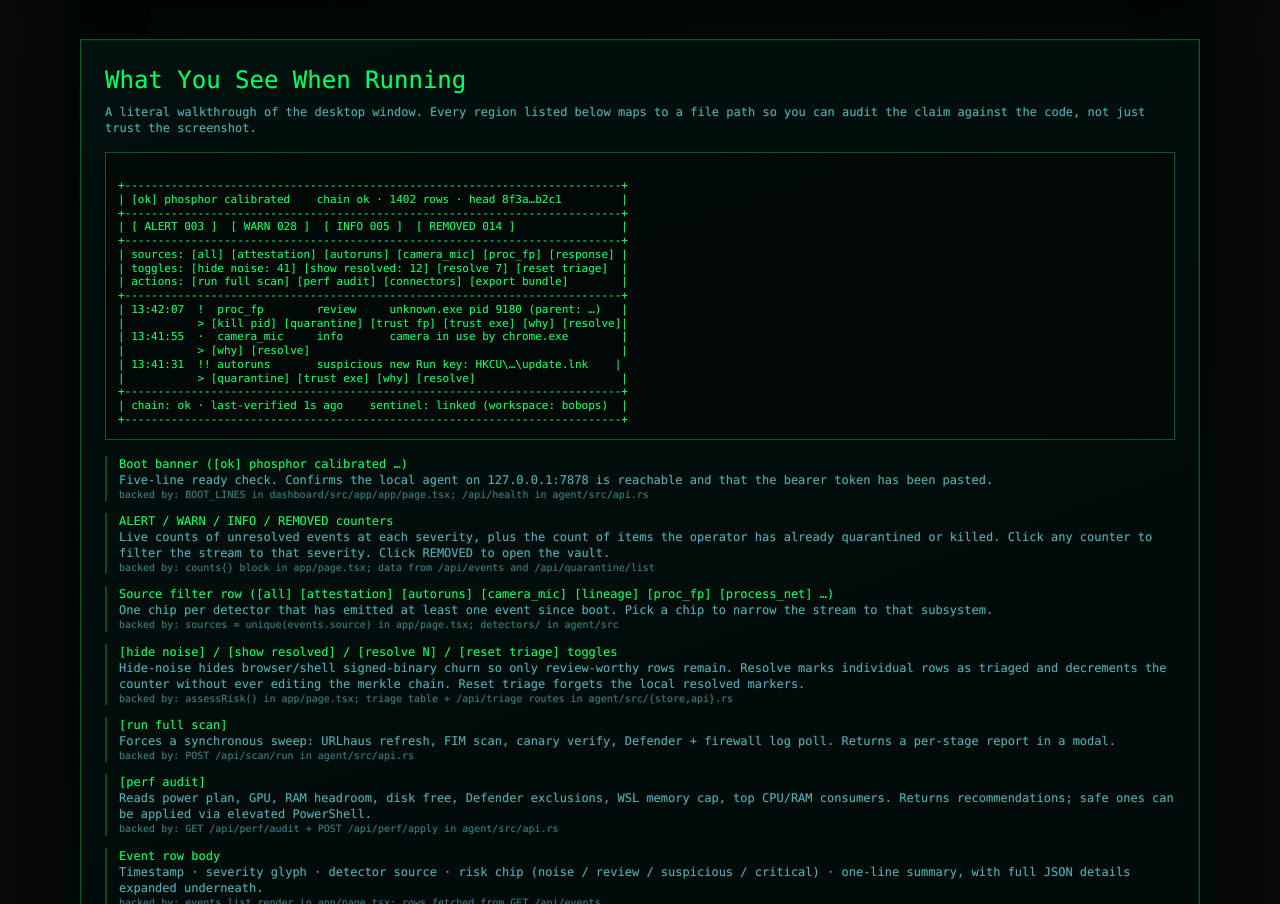
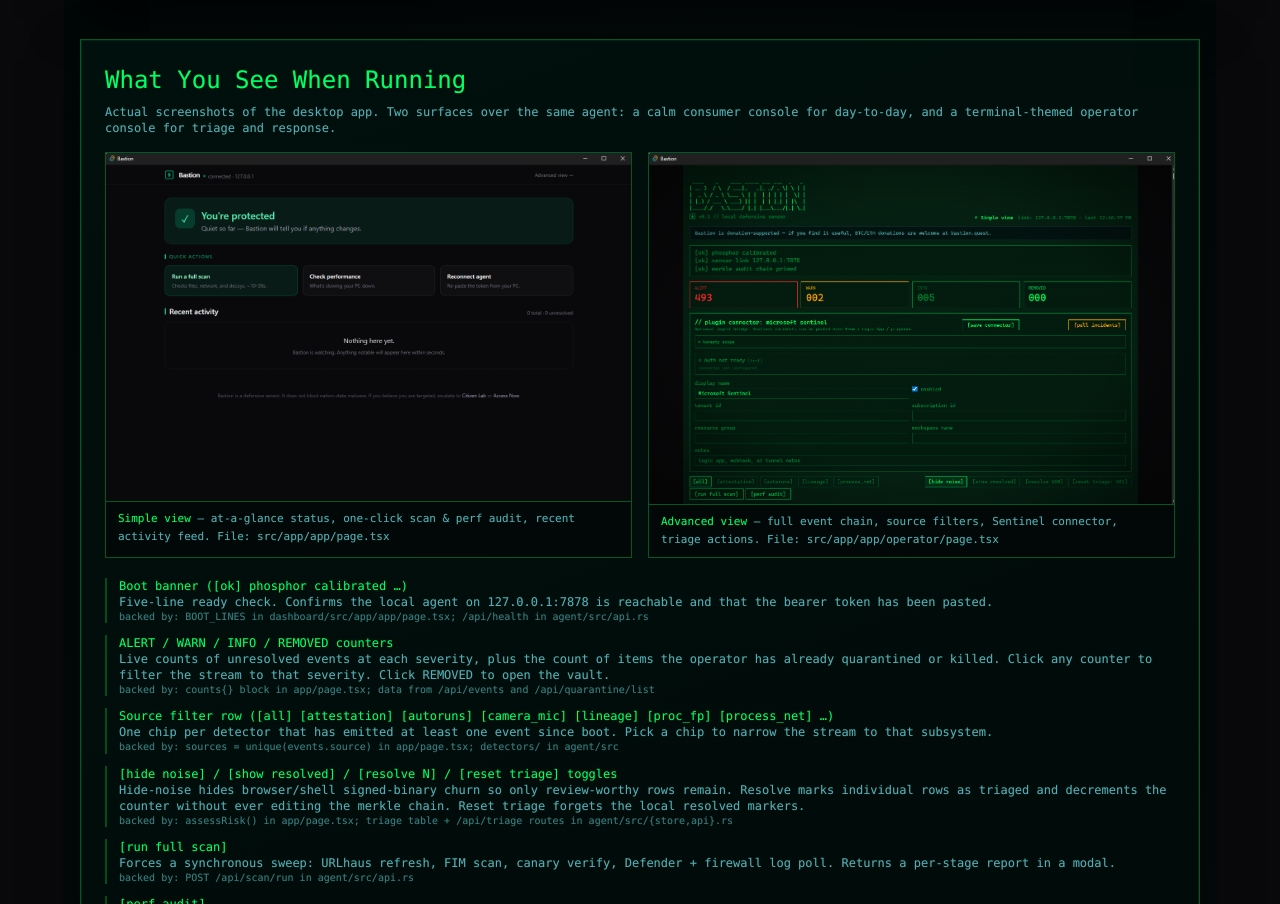
Before and after one commit to 1800bobrossdotcom-byte/bastion, a Next.js app: page / in a window 1280 px wide. Shown: the part 2042-2946 px from the top of the page. Built offline with nearby package versions, Linux system fonts and the light colour scheme.

Commit message:
feat(site): real app screenshots on landing

```diff
--- a/src/app/page.tsx
+++ b/src/app/page.tsx
@@ -1,5 +1,6 @@
 import AccessGateClient from "./wallet-access-client";
 import BastionMark from "@/components/BastionMark";
+import Image from "next/image";
 
 const MATRIX = [
   { trait: "Open source codebase",                             bastion: "yes",     mcafee: "no",      norton: "no",      defender: "partial", crowdstrike: "no",      sentinelone: "no",      malwarebytes: "no",      huntress: "no" },
@@ -290,29 +291,38 @@ export default function LandingPage() {
       <section className="panel mb-10 p-5 sm:p-6">
         <h2 className="text-xl sm:text-2xl text-[color:var(--color-phosphor)] mb-2">What You See When Running</h2>
         <p className="text-[color:var(--color-ice-dim)] mb-4 text-xs">
-          A literal walkthrough of the desktop window. Every region listed below maps to a file path so you can audit the
-          claim against the code, not just trust the screenshot.
+          Actual screenshots of the desktop app. Two surfaces over the same agent: a calm consumer console for
+          day-to-day, and a terminal-themed operator console for triage and response.
         </p>
-        <pre className="text-[10px] sm:text-[11px] leading-tight bg-black/40 border border-[color:var(--color-line)] p-3 overflow-x-auto text-[color:var(--color-phosphor)]">{`
-+---------------------------------------------------------------------------+
-| [ok] phosphor calibrated    chain ok · 1402 rows · head 8f3a…b2c1         |
-+---------------------------------------------------------------------------+
-| [ ALERT 003 ]  [ WARN 028 ]  [ INFO 005 ]  [ REMOVED 014 ]                |
-+---------------------------------------------------------------------------+
-| sources: [all] [attestation] [autoruns] [camera_mic] [proc_fp] [response] |
-| toggles: [hide noise: 41] [show resolved: 12] [resolve 7] [reset triage]  |
-| actions: [run full scan] [perf audit] [connectors] [export bundle]        |
-+---------------------------------------------------------------------------+
-| 13:42:07  !  proc_fp        review     unknown.exe pid 9180 (parent: …)   |
-|           > [kill pid] [quarantine] [trust fp] [trust exe] [why] [resolve]|
-| 13:41:55  ·  camera_mic     info       camera in use by chrome.exe        |
-|           > [why] [resolve]                                               |
-| 13:41:31  !! autoruns       suspicious new Run key: HKCU\\…\\update.lnk    |
-|           > [quarantine] [trust exe] [why] [resolve]                      |
-+---------------------------------------------------------------------------+
-| chain: ok · last-verified 1s ago    sentinel: linked (workspace: bobops)  |
-+---------------------------------------------------------------------------+
-`}</pre>
+        <div className="grid gap-4 md:grid-cols-2 mb-5">
+          <figure className="border border-[color:var(--color-line)] bg-black/40">
+            <Image
+              src="/screenshots/console-simple.png"
+              alt="Bastion simple console — 'You're protected' status, Quick actions (Run a full scan, Check performance, Reconnect agent), Recent activity feed."
+              width={1158}
+              height={770}
+              className="w-full h-auto"
+              priority
+            />
+            <figcaption className="px-3 py-2 text-[11px] text-[color:var(--color-ice-dim)] border-t border-[color:var(--color-line)]">
+              <span className="text-[color:var(--color-phosphor)]">Simple view</span> — at-a-glance status, one-click scan &amp; perf audit, recent activity feed.
+              File: <code>src/app/app/page.tsx</code>
+            </figcaption>
+          </figure>
+          <figure className="border border-[color:var(--color-line)] bg-black/40">
+            <Image
+              src="/screenshots/console-advanced.png"
+              alt="Bastion operator/advanced console — ASCII BASTION banner, alert/warn/info/removed counters, Sentinel connector, event source filters, full triage controls."
+              width={1151}
+              height={770}
+              className="w-full h-auto"
+            />
+            <figcaption className="px-3 py-2 text-[11px] text-[color:var(--color-ice-dim)] border-t border-[color:var(--color-line)]">
+              <span className="text-[color:var(--color-phosphor)]">Advanced view</span> — full event chain, source filters, Sentinel connector, triage actions.
+              File: <code>src/app/app/operator/page.tsx</code>
+            </figcaption>
+          </figure>
+        </div>
         <ul className="mt-4 grid gap-3 text-xs">
           {SCREEN_ANNOTATIONS.map((a) => (
             <li key={a.region} className="border-l-2 border-[color:var(--color-phosphor-faint)] pl-3">
```
Also changed, not shown: public/screenshots/console-advanced.png (added), public/screenshots/console-simple.png (added).
